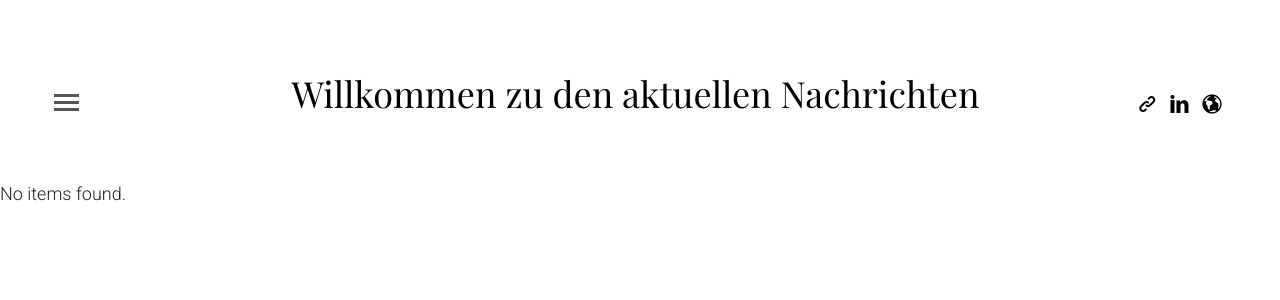
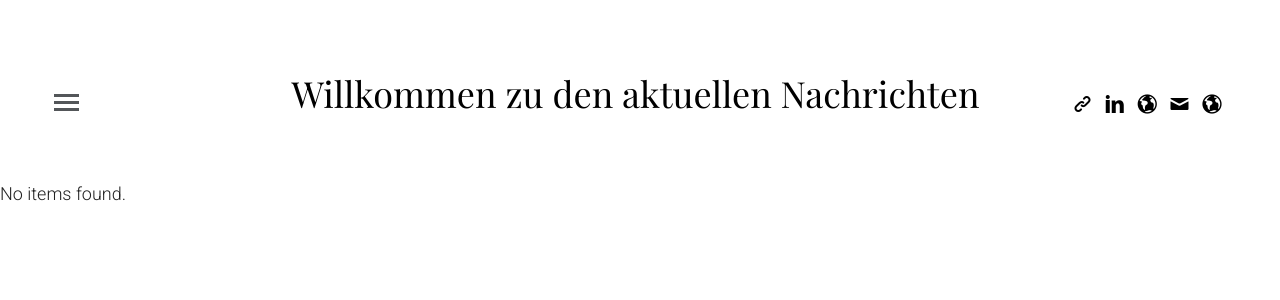
Before and after one commit to William0814/news-susana, a Flask app: page /suchen in a window 1280 px wide. Shown: the top 300 px of the page. Run offline with Flask 3, Linux system fonts and the light colour scheme; parts of the project's set-up code (start-up, migrations or seed data) failed here and were passed over; some libraries are stand-ins or nearby versions; some web fonts are replaced.

Commit message:
Add contact email and website links to footer in index.html

```diff
--- a/templates/index.html
+++ b/templates/index.html
@@ -63,6 +63,9 @@
 							class="icon-linkedin"></i></a></li>
 				<li><a href="https://www.anwalt.de/maria-susana-oder-pena" target="_blank" title="anwalt.de/"><i
 							class="icon-globe"></i></a></li>
+				<li><a href="mailto:info@pena-abogados.com" title="E-mail"><i class="icon-mail"></i></a></li>
+				<li><a href="https://www.pena-abogados.com/" target="_blank" title="www.pena-abogados.com/"><i
+							class="icon-globe"></i></a></li>
 			</ul>
 		</div>
 
@@ -101,6 +104,10 @@
 							target="_blank"><i class="icon-linkedin"></i></a></li>
 					<li><a href="https://www.anwalt.de/maria-susana-oder-pena" target="_blank" title="anwalt.de/"><i
 								class="icon-globe"></i></a></li>
+					<li><a href="mailto:info@pena-abogados.com" title="E-mail"><i class="icon-mail"></i></a></li>
+					<li><a href="https://www.pena-abogados.com/" target="_blank" title="www.pena-abogados.com/"><i
+								class="icon-globe"></i></a></li>
+
 				</ul>
 				<div class="col-lg-12 col-md-12 text-center">
 					<h1 id="fh5co-logo"><a href="{{ url_for('home_news') }}">Willkommen zu den aktuellen Nachrichten
```
